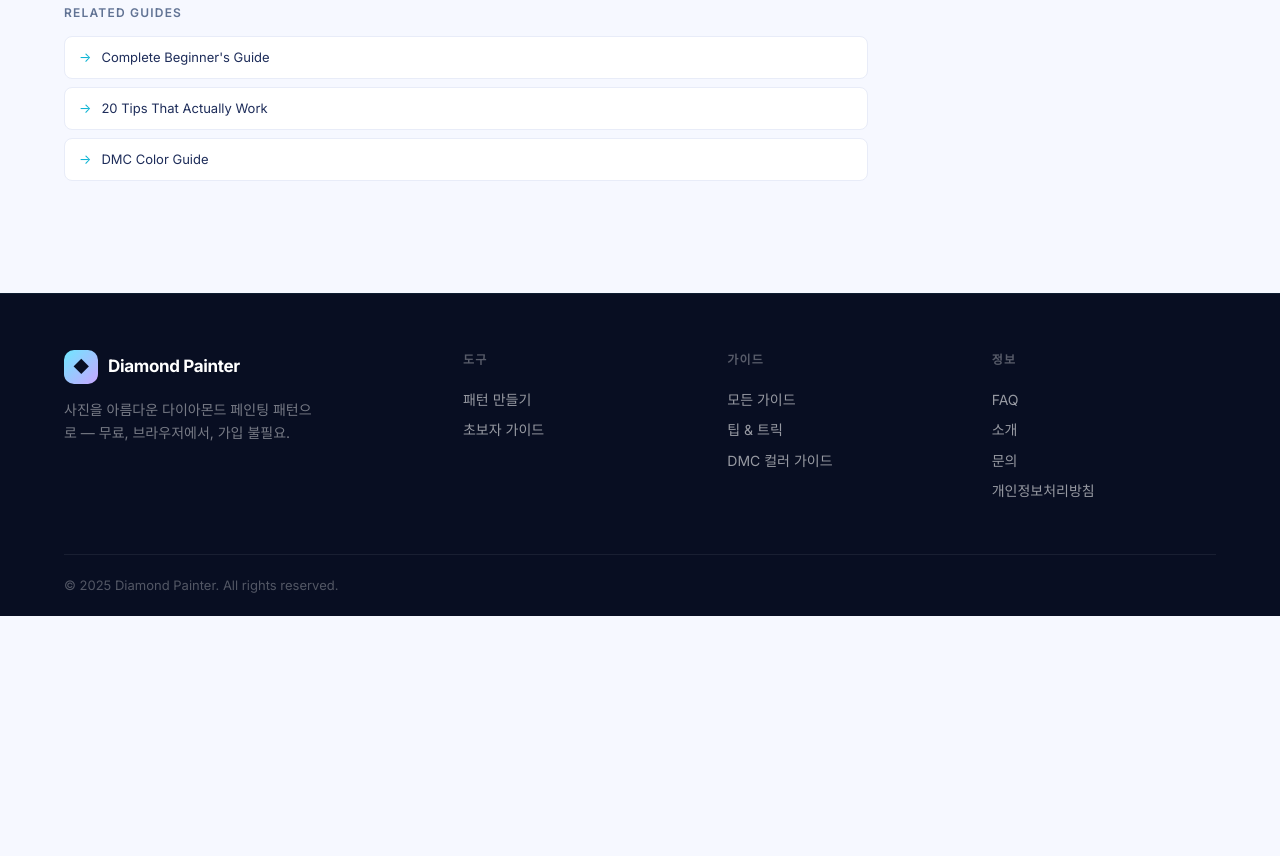
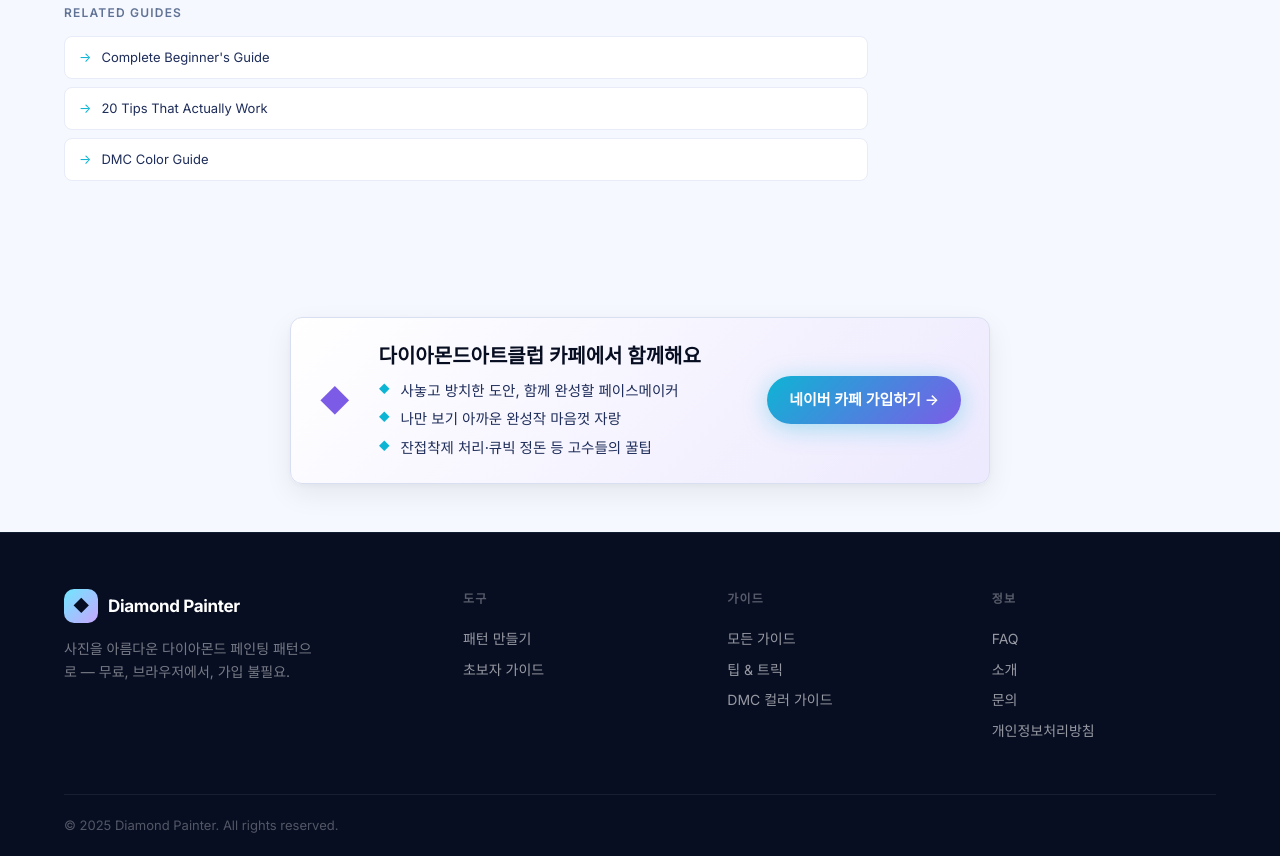
Before and after one commit to eb8kmaker-glitch/diamondpainter, a plain HTML site: page guide/best-diamond-painting-accessories.html in a window 1280 px wide. Shown: the part 5974-6830 px from the top of the page. Before the commit the page ends 6590 px from the top, so only its background shows below. Drawn offline with nearby package versions, Linux system fonts and the light colour scheme; a web font is replaced by a local one.

Commit message:
Add KO-only Naver Cafe community banner to content pages
Adds a locale-targeted community invite (Naver Cafe diamondart) that
renders only for the ko locale. A COMMUNITIES config keeps per-locale
settings so other-language communities (Discord, etc.) can be enabled
later without markup changes.

The banner is a single self-contained script (community-banner.js) that
owns its config, styles, ko copy keys, and DOM injection before the
footer. It reuses the existing dpI18n locale mechanism and reacts to
in-page language switches. Included only on the content pages listed in
scope (home, gallery, faq, about, guide hub + guide articles); never on
create.html or legal/contact pages.

CTA opens the cafe in a new tab with noopener and UTM params
(utm_content derived from page location).

https://claude.ai/code/session_01XkBRHQfRNDj76JjfyR9yuN

Co-authored-by: Claude <noreply@anthropic.com>

```diff
--- /dev/null
+++ b/community-banner.js
@@ -0,0 +1,165 @@
+/**
+ * Diamond Painter — Community Banner
+ * ==================================
+ * Locale-targeted invite to the Korean Naver Cafe community.
+ *
+ * The Naver Cafe is a Korean-language community, so this banner is shown
+ * ONLY for the `ko` locale. Other locales render nothing (the banner is
+ * removed from the DOM) until a community for that language exists.
+ *
+ * To add another community later (e.g. a Discord for EN), flip `enabled`
+ * and fill in `url` / `platform` below — no markup changes needed.
+ *
+ * Single source of truth: this file owns the config, markup, styles and
+ * the `ko` copy keys. Include it (after i18n.js) on content pages only.
+ * Do NOT include it on create.html or on legal/contact pages.
+ */
+(function () {
+  'use strict';
+
+  /* ─── Per-locale community config ─────────────────────────────── */
+  var COMMUNITIES = {
+    ko: { enabled: true,  url: 'https://cafe.naver.com/diamondart', platform: 'naver' },
+    en: { enabled: false, url: '', platform: '' },
+    ja: { enabled: false, url: '', platform: '' },
+    zh: { enabled: false, url: '', platform: '' },
+  };
+
+  if (!window.dpI18n || !window.dpI18n.extend) return;
+
+  /* ─── Copy (i18n) ─────────────────────────────────────────────
+     Only `ko` is needed today. Other locales are intentionally left
+     without keys — the banner is hidden there regardless. Add keys
+     here when their community is enabled above. */
+  window.dpI18n.extend({
+    ko: {
+      cb_title: '다이아몬드아트클럽 카페에서 함께해요',
+      cb_point1: '사놓고 방치한 도안, 함께 완성할 페이스메이커',
+      cb_point2: '나만 보기 아까운 완성작 마음껏 자랑',
+      cb_point3: '잔접착제 처리·큐빅 정돈 등 고수들의 꿀팁',
+      cb_cta: '네이버 카페 가입하기 →',
+      cb_aria: '네이버 카페 다이아몬드아트클럽 가입하기 (새 탭에서 열림)',
+    },
+  });
+
+  /* ─── Styles (scoped, injected once) ──────────────────────────── */
+  var STYLE_ID = 'dp-community-style';
+  function injectStyles() {
+    if (document.getElementById(STYLE_ID)) return;
+    var css =
+      '.dp-community{margin:48px auto;max-width:var(--max-w-text,740px);padding:0 20px;}' +
+      '.dp-community-inner{position:relative;display:flex;flex-wrap:wrap;align-items:center;gap:20px 28px;' +
+        'background:linear-gradient(135deg,var(--card,#fff),var(--lavender-light,#ede9fe));' +
+        'border:1px solid var(--border,#d8dff0);border-radius:var(--radius,12px);' +
+        'box-shadow:var(--shadow-card,0 10px 28px rgba(8,14,34,0.07));padding:24px 28px;}' +
+      '.dp-community-mark{flex:0 0 auto;font-size:30px;line-height:1;color:var(--accent2,#7c5ce7);}' +
+      '.dp-community-body{flex:1 1 280px;min-width:0;}' +
+      '.dp-community-title{font-family:"Playfair Display",Georgia,serif;font-size:20px;font-weight:600;' +
+        'color:var(--primary,#080e22);margin:0 0 12px;line-height:1.3;}' +
+      '.dp-community-points{list-style:none;margin:0;padding:0;display:flex;flex-direction:column;gap:6px;}' +
+      '.dp-community-points li{position:relative;padding-left:22px;font-size:14.5px;line-height:1.55;color:var(--text2,#1e2d5a);}' +
+      '.dp-community-points li::before{content:"◆";position:absolute;left:0;top:1px;font-size:11px;color:var(--accent,#0eb4d4);}' +
+      '.dp-community-cta{flex:0 0 auto;align-self:center;display:inline-block;white-space:nowrap;' +
+        'background:linear-gradient(135deg,var(--accent,#0eb4d4),var(--accent2,#7c5ce7));color:#fff;' +
+        'font-size:15px;font-weight:600;text-decoration:none;padding:12px 22px;border-radius:100px;' +
+        'box-shadow:var(--glow-accent,0 4px 24px rgba(14,180,212,0.35));transition:transform .15s,box-shadow .15s;}' +
+      '.dp-community-cta:hover{transform:translateY(-1px);box-shadow:0 6px 28px rgba(124,92,231,0.4);}' +
+      '.dp-community-cta:focus-visible{outline:3px solid var(--accent,#0eb4d4);outline-offset:2px;}' +
+      '@media (max-width:560px){.dp-community-inner{padding:22px 20px;}.dp-community-cta{width:100%;text-align:center;}}';
+    var style = document.createElement('style');
+    style.id = STYLE_ID;
+    style.textContent = css;
+    document.head.appendChild(style);
+  }
+
+  /* ─── utm_content from page location ──────────────────────────── */
+  function deriveContent() {
+    var p = location.pathname.replace(/\.html$/, '').replace(/\/$/, '');
+    if (p === '' || /\/index$/.test(p)) return /\/guide$/.test(p) ? 'guide' : 'home';
+    if (/\/guide(\/|$)/.test(p)) return 'guide';
+    if (/gallery$/.test(p)) return 'gallery';
+    if (/faq$/.test(p)) return 'faq';
+    if (/about$/.test(p)) return 'about';
+    var seg = p.split('/').pop();
+    return seg || 'home';
+  }
+
+  function buildUrl(base) {
+    var sep = base.indexOf('?') === -1 ? '?' : '&';
+    return base + sep +
+      'utm_source=diamondpainter&utm_medium=banner&utm_campaign=cafe_join' +
+      '&utm_content=' + encodeURIComponent(deriveContent());
+  }
+
+  /* ─── Build banner DOM (text filled by i18n via data-i18n) ────── */
+  function buildBanner() {
+    var section = document.createElement('section');
+    section.className = 'dp-community';
+    section.setAttribute('aria-labelledby', 'dp-community-title');
+    section.innerHTML =
+      '<div class="dp-community-inner">' +
+        '<div class="dp-community-mark" aria-hidden="true">◆</div>' +
+        '<div class="dp-community-body">' +
+          '<h2 id="dp-community-title" class="dp-community-title" data-i18n="cb_title"></h2>' +
+          '<ul class="dp-community-points">' +
+            '<li data-i18n="cb_point1"></li>' +
+            '<li data-i18n="cb_point2"></li>' +
+            '<li data-i18n="cb_point3"></li>' +
+          '</ul>' +
+        '</div>' +
+        '<a class="dp-community-cta" target="_blank" rel="noopener noreferrer" data-i18n="cb_cta"></a>' +
+      '</div>';
+    return section;
+  }
+
+  var bannerEl = null;
+
+  function render() {
+    var lang = window.dpI18n.getCurrentLang();
+    var cfg = COMMUNITIES[lang];
+    var show = !!(cfg && cfg.enabled && cfg.url);
+
+    if (!show) {
+      if (bannerEl && bannerEl.parentNode) bannerEl.parentNode.removeChild(bannerEl);
+      bannerEl = null;
+      return;
+    }
+
+    if (!bannerEl) {
+      injectStyles();
+      bannerEl = buildBanner();
+      var footer = document.querySelector('footer.site-footer, footer');
+      if (footer && footer.parentNode) {
+        footer.parentNode.insertBefore(bannerEl, footer);
+      } else {
+        document.body.appendChild(bannerEl);
+      }
+    }
+
+    // Link target + UTM + accessible label
+    var link = bannerEl.querySelector('.dp-community-cta');
+    link.setAttribute('href', buildUrl(cfg.url));
+    var aria = window.dpI18n.t('cb_aria');
+    if (aria) link.setAttribute('aria-label', aria);
+
+    // Fill localized text
+    window.dpI18n.applyTranslations();
+  }
+
+  function init() {
+    render();
+    // React to in-page language switches (same mechanism i18n uses).
+    document.querySelectorAll('.dp-lang-select').forEach(function (sel) {
+      sel.addEventListener('change', function () {
+        // i18n's own listener updates currentLang first; re-evaluate after.
+        setTimeout(render, 0);
+      });
+    });
+  }
+
+  if (document.readyState === 'loading') {
+    document.addEventListener('DOMContentLoaded', init);
+  } else {
+    init();
+  }
+})();
--- a/guide/best-diamond-painting-accessories.html
+++ b/guide/best-diamond-painting-accessories.html
@@ -458,6 +458,7 @@
   });
 </script>
 <script src="../i18n.js"></script>
+<script src="../community-banner.js"></script>
 <script src="article-translations.js"></script>
 <script src="../ads.js" defer></script>
 <script type="module" src="/analytics.js"></script>
```
Also changed, not shown: about.html (+1 -0 lines), faq.html (+1 -0 lines), gallery.html (+1 -0 lines), guide/best-image-types-for-diamond-painting.html (+1 -0 lines), guide/best-resolution-for-cross-stitch.html (+1 -0 lines), guide/custom-diamond-painting-tutorial.html (+1 -0 lines), guide/diamond-painting-beginner-guide.html (+1 -0 lines), guide/diamond-painting-tips.html (+1 -0 lines), guide/dmc-color-chart.html (+1 -0 lines), guide/dmc-color-guide.html (+1 -0 lines), guide/full-drill-vs-partial-drill.html (+1 -0 lines), guide/how-to-make-diamond-painting-patterns.html (+1 -0 lines), guide/how-to-print-large-patterns.html (+1 -0 lines), guide/index.html (+1 -0 lines), 3 more files.
